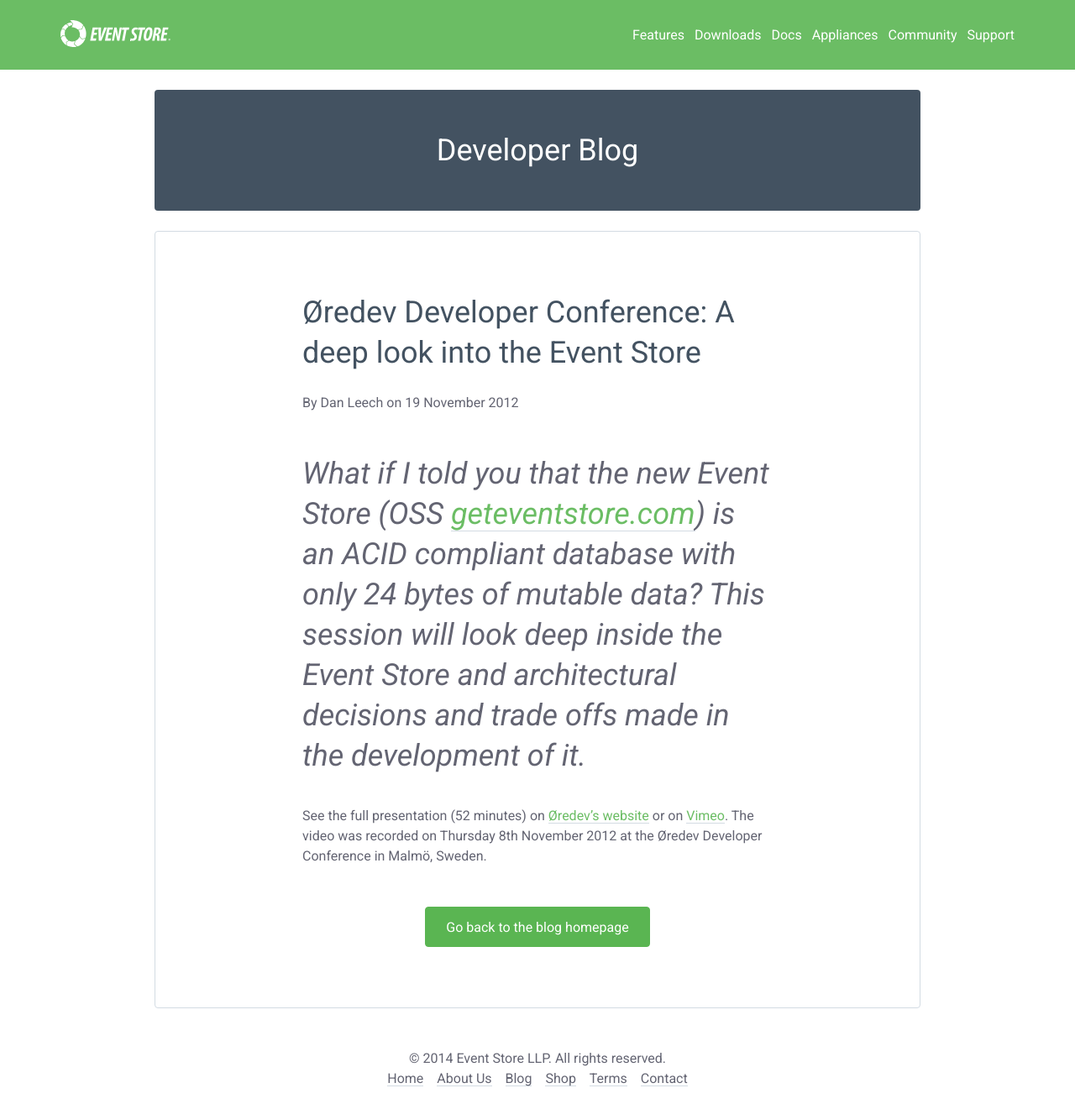
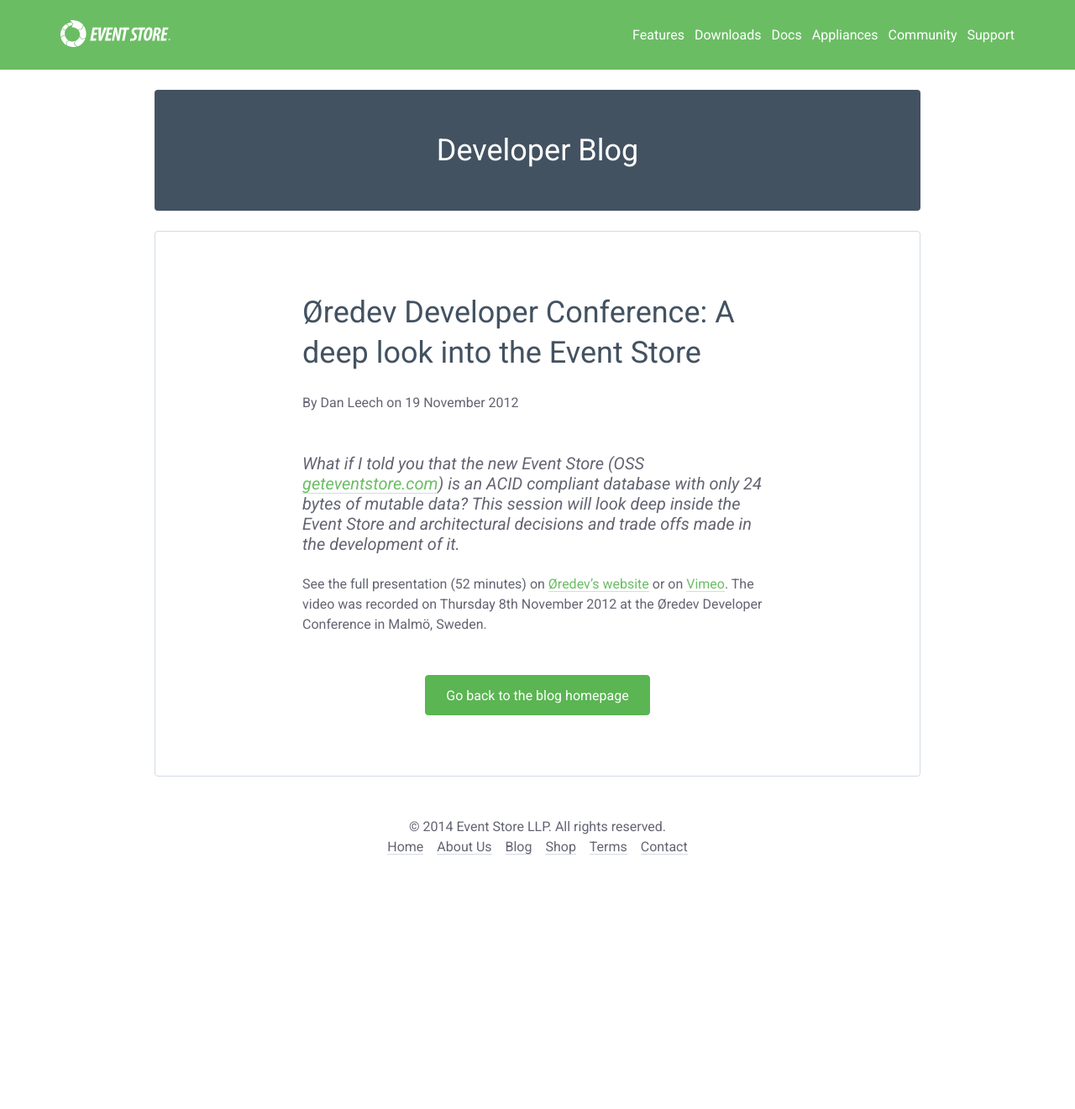
Before and after one commit to sandboxorg/geteventstore.com, a Jekyll site: the page built from _posts/2012-11-19-oredev-developer-conference-a-deep-look-into-the-event-store.md, in a window 1280 px wide. Shown: the whole page at 84% size. Built offline with Jekyll 4.4.1, drawn with Linux system fonts in a browser that asks for light colours; nearby versions of some CDN libraries; Markdown is read by kramdown in place of the engine named in the settings; after the commit the page ends 1045 px from its top, so only the background shows below that.

Commit message:
Reduced size of block quote text

```diff
--- a/_sass/_base.scss
+++ b/_sass/_base.scss
@@ -35,9 +35,9 @@ a {
 }
 
 blockquote {
-    font-size: 2.25rem;
+    font-size: 1.25rem;
     font-style: italic;
-    line-height: 3rem;
+    line-height: 1.5rem;
 }
 
 p, h1, h2, h3 {
```
Also changed, not shown: css/main5.css.
